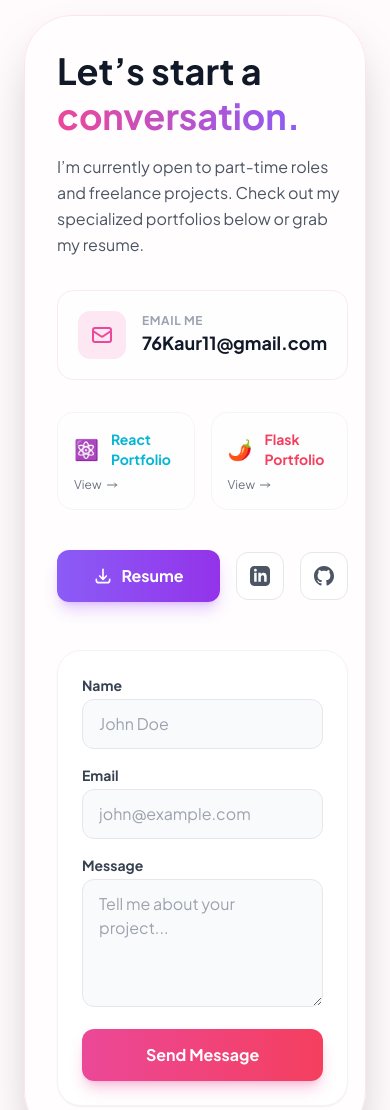
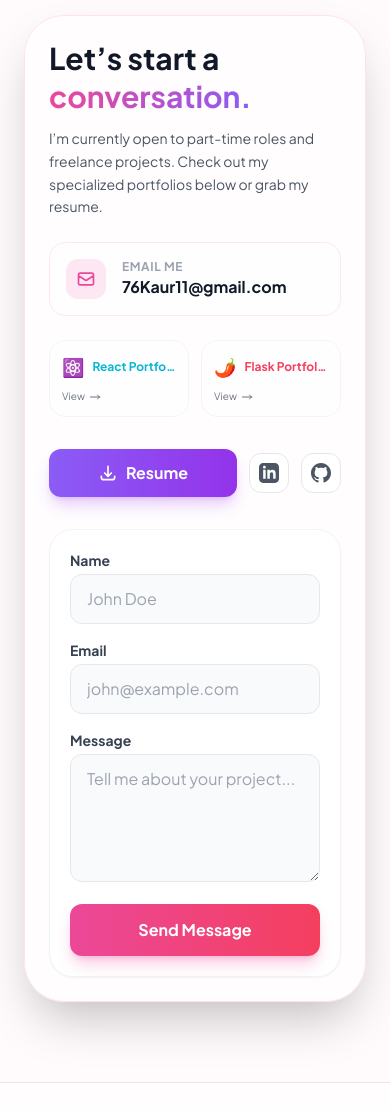
Before and after one commit to Kaur7611/Portfolio-Styled-with-Tailwind, a plain HTML site: page index.html in a window 390 px wide. Shown: the part 5260-6370 px from the top of the page. Drawn offline with nearby package versions, Linux system fonts and the light colour scheme.

Commit message:
Corrected Responsiveness

```diff
--- a/index.html
+++ b/index.html
@@ -412,77 +412,78 @@
           </div>
         </div>
       </section>
-
 <section id="contact" class="py-20">
   <div class="max-w-6xl mx-auto px-6">
-          <div class="bg-white/60 dark:bg-charcoal/60 rounded-[3rem] p-8 md:p-16 border border-rose-100 dark:border-white/5 shadow-2xl backdrop-blur-md">
-            <div class="grid md:grid-cols-2 gap-12">
+    <div class="bg-white/60 dark:bg-charcoal/60 rounded-[2.5rem] md:rounded-[3rem] p-6 md:p-16 border border-rose-100 dark:border-white/5 shadow-2xl backdrop-blur-md">
 
-             <div class="space-y-8">
+      <div class="grid md:grid-cols-2 gap-8 md:gap-12">
+
+        <div class="space-y-6 md:space-y-8">
 
           <div>
-    <h2 class="text-4xl font-bold text-gray-900 dark:text-white leading-tight">
+            <h2 class="text-3xl md:text-4xl font-bold text-gray-900 dark:text-white leading-tight">
               Let’s start a <br>
               <span class="text-transparent bg-clip-text bg-gradient-to-r from-pink-500 to-violet-500">conversation.</span>
             </h2>
-    <p class="text-gray-600 dark:text-gray-300 mt-4 leading-relaxed">
+            <p class="text-gray-600 dark:text-gray-300 mt-3 md:mt-4 leading-relaxed text-sm md:text-base">
               I’m currently open to part-time roles and freelance projects. Check out my specialized portfolios below or grab my resume.
             </p>
           </div>
 
-  <a href="mailto:youremail@example.com" class="group flex items-center gap-4 p-5 rounded-2xl bg-white/50 dark:bg-white/5 border border-pink-100 dark:border-white/10 hover:border-pink-400 dark:hover:border-pink-500 hover:shadow-lg hover:shadow-pink-500/10 transition-all duration-300">
-    <div class="w-12 h-12 rounded-xl bg-pink-100 dark:bg-pink-900/30 flex items-center justify-center text-pink-500 group-hover:scale-110 transition-transform">
-      <svg xmlns="http://www.w3.org/2000/svg" class="w-6 h-6" fill="none" viewBox="0 0 24 24" stroke="currentColor" stroke-width="2"><path stroke-linecap="round" stroke-linejoin="round" d="M3 8l7.89 5.26a2 2 0 002.22 0L21 8M5 19h14a2 2 0 002-2V7a2 2 0 00-2-2H5a2 2 0 00-2 2v10a2 2 0 002 2z" /></svg>
+          <a href="mailto:youremail@example.com" class="group flex items-center gap-4 p-4 md:p-5 rounded-2xl bg-white/50 dark:bg-white/5 border border-pink-100 dark:border-white/10 hover:border-pink-400 dark:hover:border-pink-500 hover:shadow-lg hover:shadow-pink-500/10 transition-all duration-300 w-full">
+            <div class="w-10 h-10 md:w-12 md:h-12 rounded-xl bg-pink-100 dark:bg-pink-900/30 flex items-center justify-center text-pink-500 group-hover:scale-110 transition-transform flex-shrink-0">
+              <svg xmlns="http://www.w3.org/2000/svg" class="w-5 h-5 md:w-6 md:h-6" fill="none" viewBox="0 0 24 24" stroke="currentColor" stroke-width="2"><path stroke-linecap="round" stroke-linejoin="round" d="M3 8l7.89 5.26a2 2 0 002.22 0L21 8M5 19h14a2 2 0 002-2V7a2 2 0 00-2-2H5a2 2 0 00-2 2v10a2 2 0 002 2z" /></svg>
             </div>
-    <div>
+            <div class="min-w-0">
               <div class="text-xs font-bold uppercase tracking-wider text-gray-400 dark:text-gray-500">Email Me</div>
-      <div class="text-lg font-bold text-gray-900 dark:text-white group-hover:text-pink-500 transition-colors">76Kaur11@gmail.com</div>
+              <div class="text-base md:text-lg font-bold text-gray-900 dark:text-white group-hover:text-pink-500 transition-colors truncate">76Kaur11@gmail.com</div>
             </div>
           </a>
 
-  <div class="grid grid-cols-2 gap-4">
+          <div class="grid grid-cols-2 gap-3 md:gap-4">
 
-    <a href="https://kaur7611.github.io/my_portfolio/" target="_blank" class="group p-4 rounded-2xl bg-white/50 dark:bg-white/5 border border-gray-100 dark:border-white/10 hover:border-cyan-400 dark:hover:border-cyan-500 hover:-translate-y-1 transition-all duration-300">
-      <div class="flex items-center gap-3 mb-2">
-        <span class="text-xl">⚛️</span>
-        <span class="text-sm font-bold text-cyan-500">React Portfolio</span>
+            <a href="https://kaur7611.github.io/my_portfolio/" target="_blank" class="group p-3 md:p-4 rounded-2xl bg-white/50 dark:bg-white/5 border border-gray-100 dark:border-white/10 hover:border-cyan-400 dark:hover:border-cyan-500 hover:-translate-y-1 transition-all duration-300">
+              <div class="flex items-center gap-2 md:gap-3 mb-2">
+                <span class="text-lg md:text-xl">⚛️</span>
+                <span class="text-xs md:text-sm font-bold text-cyan-500 truncate">React Portfolio</span>
               </div>
-      <div class="text-xs text-gray-500 dark:text-gray-400 group-hover:text-cyan-500 transition-colors flex items-center gap-1">
-        View <svg class="w-3 h-3" fill="none" stroke="currentColor" viewBox="0 0 24 24"><path stroke-linecap="round" stroke-linejoin="round" stroke-width="2" d="M17 8l4 4m0 0l-4 4m4-4H3"/></svg>
-      </div>
-    </a>
-    <a href="https://kaur7611.pythonanywhere.com/" target="_blank" class="group p-4 rounded-2xl bg-white/50 dark:bg-white/5 border border-gray-100 dark:border-white/10 hover:border-rose-400 dark:hover:border-rose-500 hover:-translate-y-1 transition-all duration-300">
-      <div class="flex items-center gap-3 mb-2">
-        <span class="text-xl">🌶️</span>
-        <span class="text-sm font-bold text-rose-500">Flask Portfolio</span>
-      </div>
-      <div class="text-xs text-gray-500 dark:text-gray-400 group-hover:text-rose-500 transition-colors flex items-center gap-1">
+              <div class="text-[10px] md:text-xs text-gray-500 dark:text-gray-400 group-hover:text-cyan-500 transition-colors flex items-center gap-1">
                 View <svg class="w-3 h-3" fill="none" stroke="currentColor" viewBox="0 0 24 24"><path stroke-linecap="round" stroke-linejoin="round" stroke-width="2" d="M17 8l4 4m0 0l-4 4m4-4H3"/></svg>
               </div>
             </a>
 
+            <a href="https://kaur7611.pythonanywhere.com/" target="_blank" class="group p-3 md:p-4 rounded-2xl bg-white/50 dark:bg-white/5 border border-gray-100 dark:border-white/10 hover:border-rose-400 dark:hover:border-rose-500 hover:-translate-y-1 transition-all duration-300">
+              <div class="flex items-center gap-2 md:gap-3 mb-2">
+                <span class="text-lg md:text-xl">🌶️</span>
+                <span class="text-xs md:text-sm font-bold text-rose-500 truncate">Flask Portfolio</span>
+              </div>
+              <div class="text-[10px] md:text-xs text-gray-500 dark:text-gray-400 group-hover:text-rose-500 transition-colors flex items-center gap-1">
+                View <svg class="w-3 h-3" fill="none" stroke="currentColor" viewBox="0 0 24 24"><path stroke-linecap="round" stroke-linejoin="round" stroke-width="2" d="M17 8l4 4m0 0l-4 4m4-4H3"/></svg>
+              </div>
+            </a>
 
           </div>
 
-<div class="flex flex-wrap items-center gap-4 pt-2">
-    <a href="Kamaljit Kaur Resume.pdf" download class="flex-1 flex items-center justify-center gap-2 bg-gradient-to-r from-violet-500 to-purple-600 hover:from-violet-600 hover:to-purple-700 text-white px-6 py-3.5 rounded-xl font-bold shadow-lg shadow-purple-500/30 hover:shadow-purple-500/50 hover:scale-[1.02] transition-all">
+          <div class="flex flex-wrap items-center gap-3 md:gap-4 pt-2">
+            <a href="Kamaljit Kaur Resume.pdf" download class="flex-1 flex items-center justify-center gap-2 bg-gradient-to-r from-violet-500 to-purple-600 hover:from-violet-600 hover:to-purple-700 text-white px-4 md:px-6 py-3 md:py-3.5 rounded-xl font-bold shadow-lg shadow-purple-500/30 hover:shadow-purple-500/50 hover:scale-[1.02] transition-all min-w-[120px]">
               <svg xmlns="http://www.w3.org/2000/svg" class="w-5 h-5" fill="none" viewBox="0 0 24 24" stroke="currentColor" stroke-width="2">
                 <path stroke-linecap="round" stroke-linejoin="round" d="M4 16v1a3 3 0 003 3h10a3 3 0 003-3v-1m-4-4l-4 4m0 0l-4-4m4 4V4" />
               </svg>
               <span>Resume</span>
             </a>
 
-    <a href="https://www.linkedin.com/in/kamaljit-kaur-webdev" class="w-12 h-12 rounded-xl bg-white dark:bg-white/5 border border-gray-200 dark:border-white/10 flex items-center justify-center text-gray-600 dark:text-gray-300 hover:text-blue-600 hover:border-blue-300 dark:hover:text-blue-400 transition-all hover:scale-110">
+            <a href="https://www.linkedin.com/in/kamaljit-kaur-webdev" class="w-10 h-10 md:w-12 md:h-12 rounded-xl bg-white dark:bg-white/5 border border-gray-200 dark:border-white/10 flex items-center justify-center text-gray-600 dark:text-gray-300 hover:text-blue-600 hover:border-blue-300 dark:hover:text-blue-400 transition-all hover:scale-110 flex-shrink-0">
               <svg class="w-5 h-5" fill="currentColor" viewBox="0 0 24 24"><path d="M19 0h-14c-2.761 0-5 2.239-5 5v14c0 2.761 2.239 5 5 5h14c2.762 0 5-2.239 5-5v-14c0-2.761-2.238-5-5-5zm-11 19h-3v-11h3v11zm-1.5-12.268c-.966 0-1.75-.79-1.75-1.764s.784-1.764 1.75-1.764 1.75.79 1.75 1.764-.783 1.764-1.75 1.764zm13.5 12.268h-3v-5.604c0-3.368-4-3.113-4 0v5.604h-3v-11h3v1.765c1.396-2.586 7-2.777 7 2.476v6.759z"/></svg>
             </a>
 
-    <a href="https://github.com/Kaur7611" class="w-12 h-12 rounded-xl bg-white dark:bg-white/5 border border-gray-200 dark:border-white/10 flex items-center justify-center text-gray-600 dark:text-gray-300 hover:text-black dark:hover:text-white hover:border-gray-400 transition-all hover:scale-110">
+            <a href="https://github.com/Kaur7611" class="w-10 h-10 md:w-12 md:h-12 rounded-xl bg-white dark:bg-white/5 border border-gray-200 dark:border-white/10 flex items-center justify-center text-gray-600 dark:text-gray-300 hover:text-black dark:hover:text-white hover:border-gray-400 transition-all hover:scale-110 flex-shrink-0">
               <svg class="w-5 h-5" fill="currentColor" viewBox="0 0 24 24"><path d="M12 0c-6.626 0-12 5.373-12 12 0 5.302 3.438 9.8 8.207 11.387.599.111.793-.261.793-.577v-2.234c-3.338.726-4.033-1.416-4.033-1.416-.546-1.387-1.333-1.756-1.333-1.756-1.089-.745.083-.729.083-.729 1.205.084 1.839 1.237 1.839 1.237 1.07 1.834 2.807 1.304 3.492.997.107-.775.418-1.305.762-1.604-2.665-.305-5.467-1.334-5.467-5.931 0-1.311.469-2.381 1.236-3.221-.124-.303-.535-1.524.117-3.176 0 0 1.008-.322 3.301 1.23.957-.266 1.983-.399 3.003-.404 1.02.005 2.047.138 3.006.404 2.291-1.552 3.297-1.23 3.297-1.23.653 1.653.242 2.874.118 3.176.77.84 1.235 1.911 1.235 3.221 0 4.609-2.807 5.624-5.479 5.921.43.372.823 1.102.823 2.222v3.293c0 .319.192.694.801.576 4.765-1.589 8.199-6.086 8.199-11.386 0-6.627-5.373-12-12-12z"/></svg>
             </a>
           </div>
 
         </div>
-<form id="contactForm" class="space-y-4 bg-white dark:bg-black/40 p-6 rounded-3xl shadow-sm border border-gray-100 dark:border-white/5" onsubmit="event.preventDefault(); handleSubmit(event);">
+
+        <form id="contactForm" class="space-y-4 bg-white dark:bg-black/40 p-5 md:p-6 rounded-3xl shadow-sm border border-gray-100 dark:border-white/5" onsubmit="event.preventDefault(); handleSubmit(event);">
           <div>
             <label for="name" class="block text-sm font-bold text-gray-700 dark:text-gray-300 mb-1">Name</label>
             <input type="text" id="name" name="name" class="w-full px-4 py-3 rounded-xl bg-gray-50 dark:bg-white/5 border border-gray-200 dark:border-gray-700 focus:outline-none focus:ring-2 focus:ring-pink-500 dark:text-white transition" placeholder="John Doe">
@@ -497,11 +498,11 @@
           </div>
           <button type="submit" class="w-full bg-gradient-to-r from-pink-500 to-rose-500 text-white font-bold py-3.5 rounded-xl shadow-lg shadow-pink-500/30 hover:shadow-pink-500/50 hover:scale-[1.02] transition-all">Send Message</button>
         </form>
+
       </div>
     </div>
   </div>
 </section>
-
     </main>
 
     <footer class="bg-white/60 dark:bg-black/60 border-t border-gray-200 dark:border-white/5 backdrop-blur-md">
```
Lines whose indentation alone changed are shown as unchanged.
